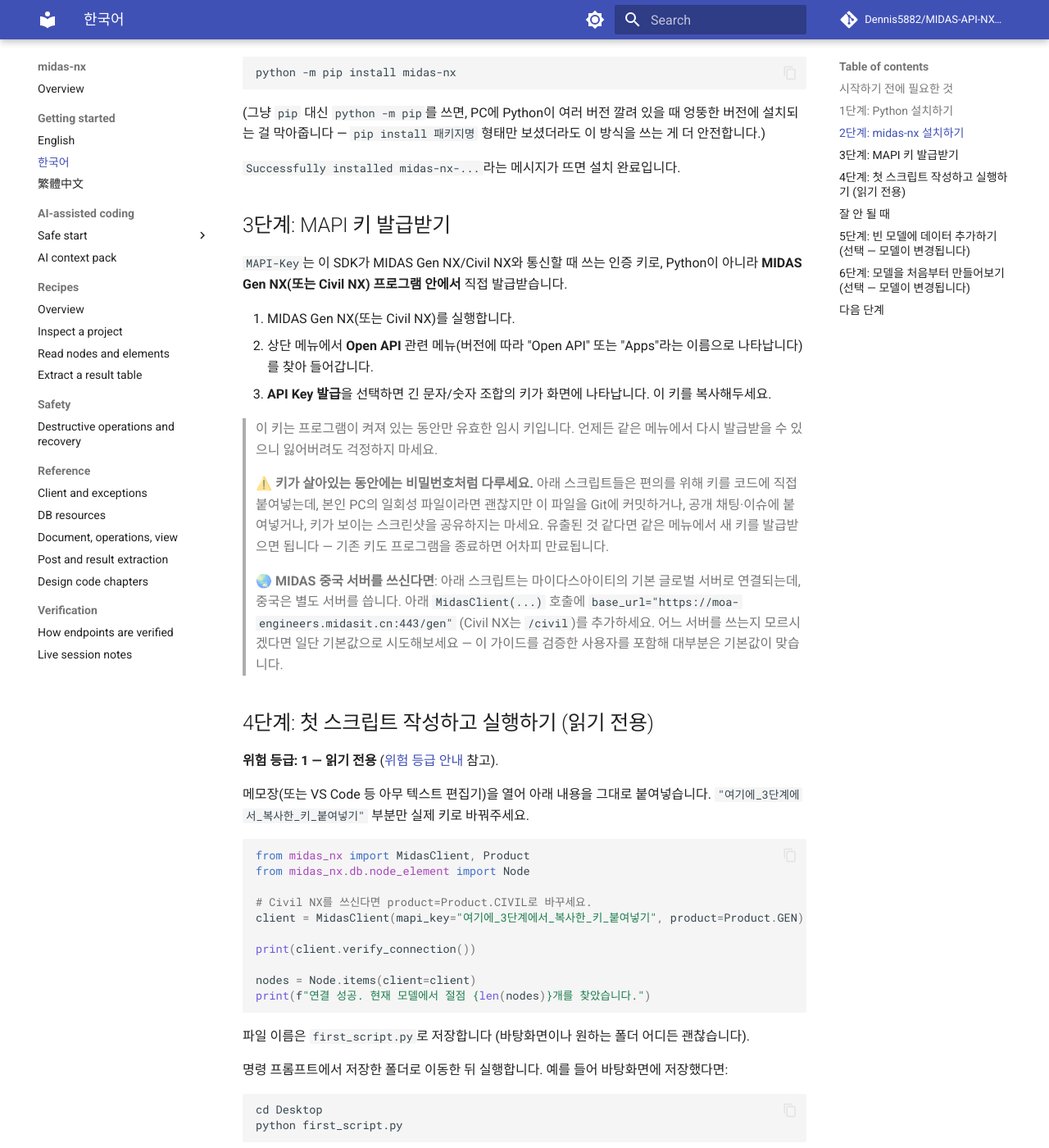
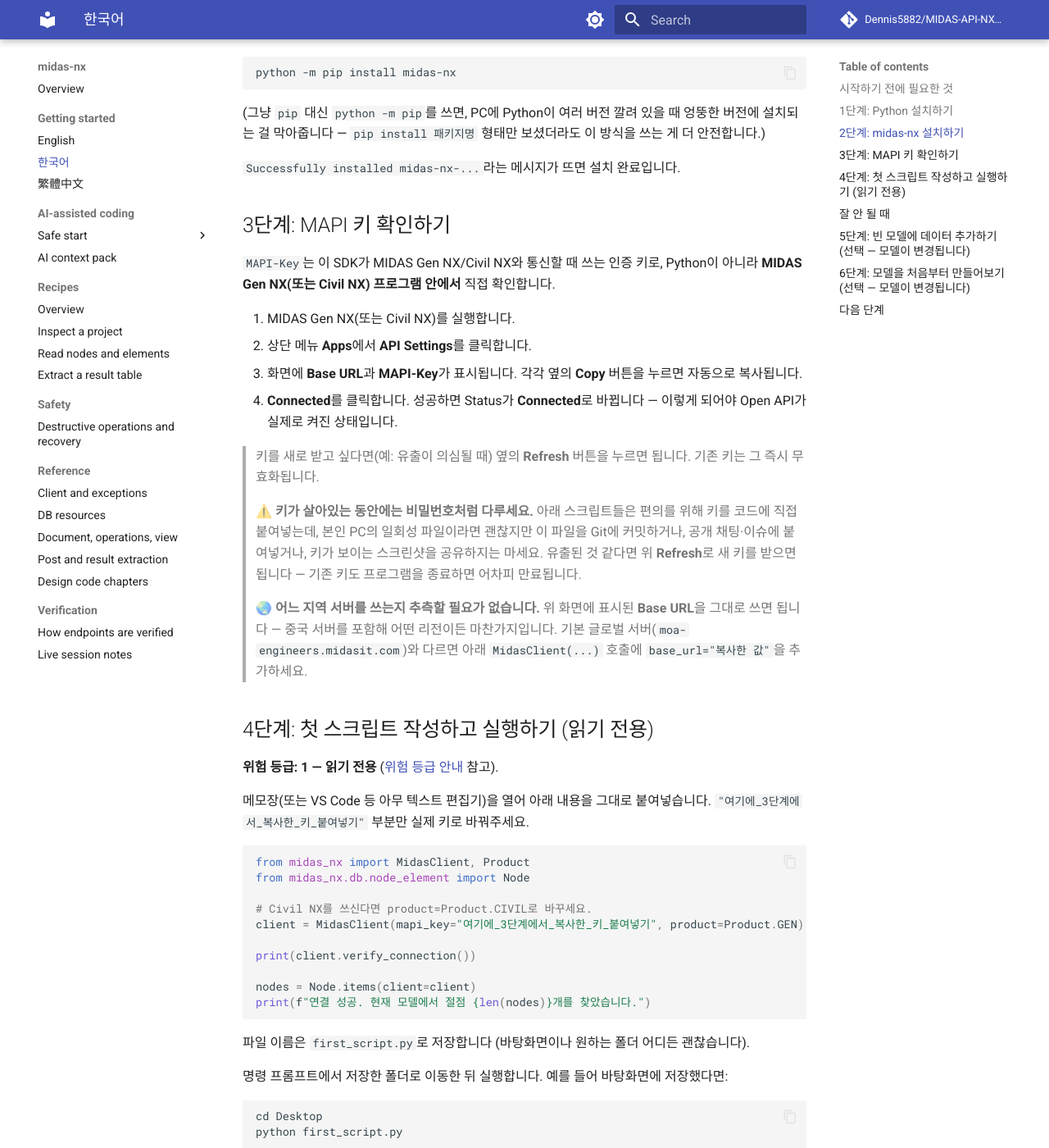
Before and after one commit to Dennis5882/MIDAS-API-NX-SDK, an MkDocs documentation site: the page built from docs/ko/quickstart.md, in a window 1280 px wide and 1400 px high, scrolled down 1259 px. Shown: the whole window at 82% size. Built offline with MkDocs 1.6.1 and Material for MkDocs 9.7.7, drawn with Linux system fonts in a browser that asks for light colours; comment, search, counter and statistics services are not loaded.

Commit message:
docs: correct quickstart Step 3 against a real Gen/Civil NX session
The "get a MAPI key" step described a menu path ("find the Open API
menu... choose Issue API Key") that was never confirmed against an
actual running session. Replaced it in all three languages with the
real flow: top menu Apps -> API Settings, which shows both Base URL
and MAPI-Key with Copy buttons, a Refresh button to reissue the key,
and a Connected button whose success flips Status to Connected.

Also simplifies the China-server note: since API Settings shows the
correct Base URL directly, there's no need to guess a region from a
URL pattern anymore - just copy what's shown.

mkdocs build --strict passing.

Co-Authored-By: Claude Sonnet 5 <noreply@anthropic.com>

```diff
--- a/docs/ko/quickstart.md
+++ b/docs/ko/quickstart.md
@@ -58,33 +58,32 @@ python -m pip install midas-nx
 
 `Successfully installed midas-nx-...`라는 메시지가 뜨면 설치 완료입니다.
 
-## 3단계: MAPI 키 발급받기
+## 3단계: MAPI 키 확인하기
 
 `MAPI-Key`는 이 SDK가 MIDAS Gen NX/Civil NX와 통신할 때 쓰는 인증 키로,
 Python이 아니라 **MIDAS Gen NX(또는 Civil NX) 프로그램 안에서** 직접
-발급받습니다.
+확인합니다.
 
 1. MIDAS Gen NX(또는 Civil NX)를 실행합니다.
-2. 상단 메뉴에서 **Open API** 관련 메뉴(버전에 따라 "Open API" 또는 "Apps"라는
-   이름으로 나타납니다)를 찾아 들어갑니다.
-3. **API Key 발급**을 선택하면 긴 문자/숫자 조합의 키가 화면에 나타납니다.
-   이 키를 복사해두세요.
+2. 상단 메뉴 **Apps**에서 **API Settings**를 클릭합니다.
+3. 화면에 **Base URL**과 **MAPI-Key**가 표시됩니다. 각각 옆의 **Copy** 버튼을
+   누르면 자동으로 복사됩니다.
+4. **Connected**를 클릭합니다. 성공하면 Status가 **Connected**로 바뀝니다 —
+   이렇게 되어야 Open API가 실제로 켜진 상태입니다.
 
-> 이 키는 프로그램이 켜져 있는 동안만 유효한 임시 키입니다. 언제든 같은
-> 메뉴에서 다시 발급받을 수 있으니 잃어버려도 걱정하지 마세요.
+> 키를 새로 받고 싶다면(예: 유출이 의심될 때) 옆의 **Refresh** 버튼을
+> 누르면 됩니다. 기존 키는 그 즉시 무효화됩니다.
 
 > ⚠️ **키가 살아있는 동안에는 비밀번호처럼 다루세요.** 아래 스크립트들은
 > 편의를 위해 키를 코드에 직접 붙여넣는데, 본인 PC의 일회성 파일이라면
 > 괜찮지만 이 파일을 Git에 커밋하거나, 공개 채팅·이슈에 붙여넣거나, 키가
-> 보이는 스크린샷을 공유하지는 마세요. 유출된 것 같다면 같은 메뉴에서 새
-> 키를 발급받으면 됩니다 — 기존 키도 프로그램을 종료하면 어차피 만료됩니다.
+> 보이는 스크린샷을 공유하지는 마세요. 유출된 것 같다면 위 **Refresh**로
+> 새 키를 받으면 됩니다 — 기존 키도 프로그램을 종료하면 어차피 만료됩니다.
 
-> 🌏 **MIDAS 중국 서버를 쓰신다면**: 아래 스크립트는 마이다스아이티의
-> 기본 글로벌 서버로 연결되는데, 중국은 별도 서버를 씁니다. 아래
-> `MidasClient(...)` 호출에 `base_url="https://moa-engineers.midasit.cn:443/gen"`
-> (Civil NX는 `/civil`)를 추가하세요. 어느 서버를 쓰는지 모르시겠다면 일단
-> 기본값으로 시도해보세요 — 이 가이드를 검증한 사용자를 포함해 대부분은
-> 기본값이 맞습니다.
+> 🌏 **어느 지역 서버를 쓰는지 추측할 필요가 없습니다.** 위 화면에 표시된
+> **Base URL**을 그대로 쓰면 됩니다 — 중국 서버를 포함해 어떤 리전이든
+> 마찬가지입니다. 기본 글로벌 서버(`moa-engineers.midasit.com`)와 다르면
+> 아래 `MidasClient(...)` 호출에 `base_url="복사한 값"`을 추가하세요.
 
 ## 4단계: 첫 스크립트 작성하고 실행하기 (읽기 전용)
 
```
Also changed, not shown: PLAN.md (+14 -0 lines), docs/en/quickstart.md (+13 -14 lines), docs/zh-tw/quickstart.md (+14 -14 lines).
